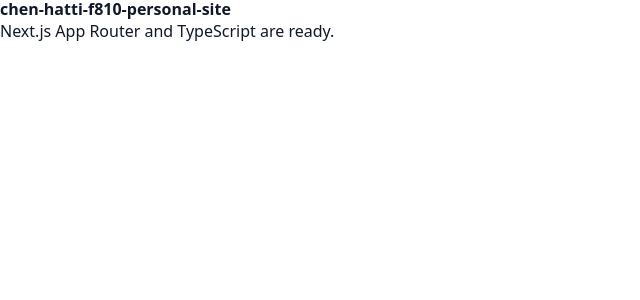
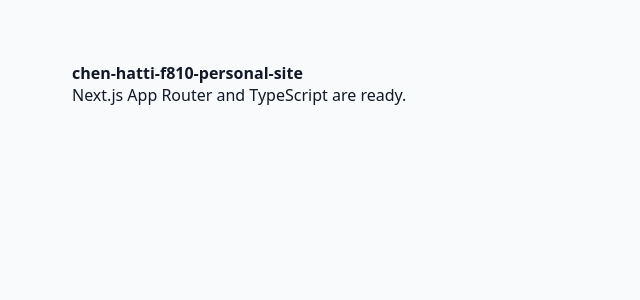
Before and after one commit to mtplayground/chen-hatti-f810-personal-site, a Next.js app: page / in a window 1280 px wide. Shown: the top 300 px of the page, without its empty margins (0-640 px from the left). Built offline with nearby package versions, Linux system fonts and the light colour scheme.

Commit message:
feat: Root layout and centered container

```diff
--- a/app/globals.css
+++ b/app/globals.css
@@ -17,7 +17,7 @@
   }
 
   body {
-    @apply bg-academic-bg text-academic-text dark:bg-academic-dark-bg dark:text-academic-dark-text;
+    @apply bg-academic-bg-subtle text-academic-text dark:bg-academic-dark-bg dark:text-academic-dark-text;
     margin: 0;
     font-family:
       ui-sans-serif,
--- a/app/layout.tsx
+++ b/app/layout.tsx
@@ -1,4 +1,6 @@
 import type { Metadata } from "next";
+import { Container } from "../components/layout/container";
+import { ThemeProvider } from "../components/layout/theme-provider";
 import "./globals.css";
 
 export const metadata: Metadata = {
@@ -12,8 +14,14 @@
   children: React.ReactNode;
 }>) {
   return (
-    <html lang="en">
-      <body>{children}</body>
+    <html lang="en" suppressHydrationWarning>
+      <body>
+        <ThemeProvider>
+          <div className="min-h-screen bg-academic-bg-subtle text-academic-text dark:bg-academic-dark-bg dark:text-academic-dark-text">
+            <Container>{children}</Container>
+          </div>
+        </ThemeProvider>
+      </body>
     </html>
   );
 }
--- /dev/null
+++ b/components/layout/container.tsx
@@ -0,0 +1,17 @@
+import type { ReactNode } from "react";
+
+interface ContainerProps {
+  children: ReactNode;
+  className?: string;
+}
+
+export function Container({ children, className }: ContainerProps) {
+  const classes = [
+    "mx-auto w-full max-w-[1200px] px-site-x py-section-sm sm:px-site-x-lg lg:py-section",
+    className
+  ]
+    .filter(Boolean)
+    .join(" ");
+
+  return <div className={classes}>{children}</div>;
+}
--- /dev/null
+++ b/components/layout/theme-provider.tsx
@@ -0,0 +1,18 @@
+"use client";
+
+import { ThemeProvider as NextThemeProvider } from "next-themes";
+import type { ThemeProviderProps } from "next-themes";
+
+export function ThemeProvider({ children, ...props }: ThemeProviderProps) {
+  return (
+    <NextThemeProvider
+      attribute="class"
+      defaultTheme="system"
+      disableTransitionOnChange
+      enableSystem
+      {...props}
+    >
+      {children}
+    </NextThemeProvider>
+  );
+}
--- a/package.json
+++ b/package.json
@@ -14,6 +14,7 @@
   "dependencies": {
     "lucide-react": "^1.18.0",
     "next": "latest",
+    "next-themes": "^0.4.6",
     "react": "latest",
     "react-dom": "latest"
   },
```
Also changed, not shown: 1 other file (tests, documents, lock files or other folders).
